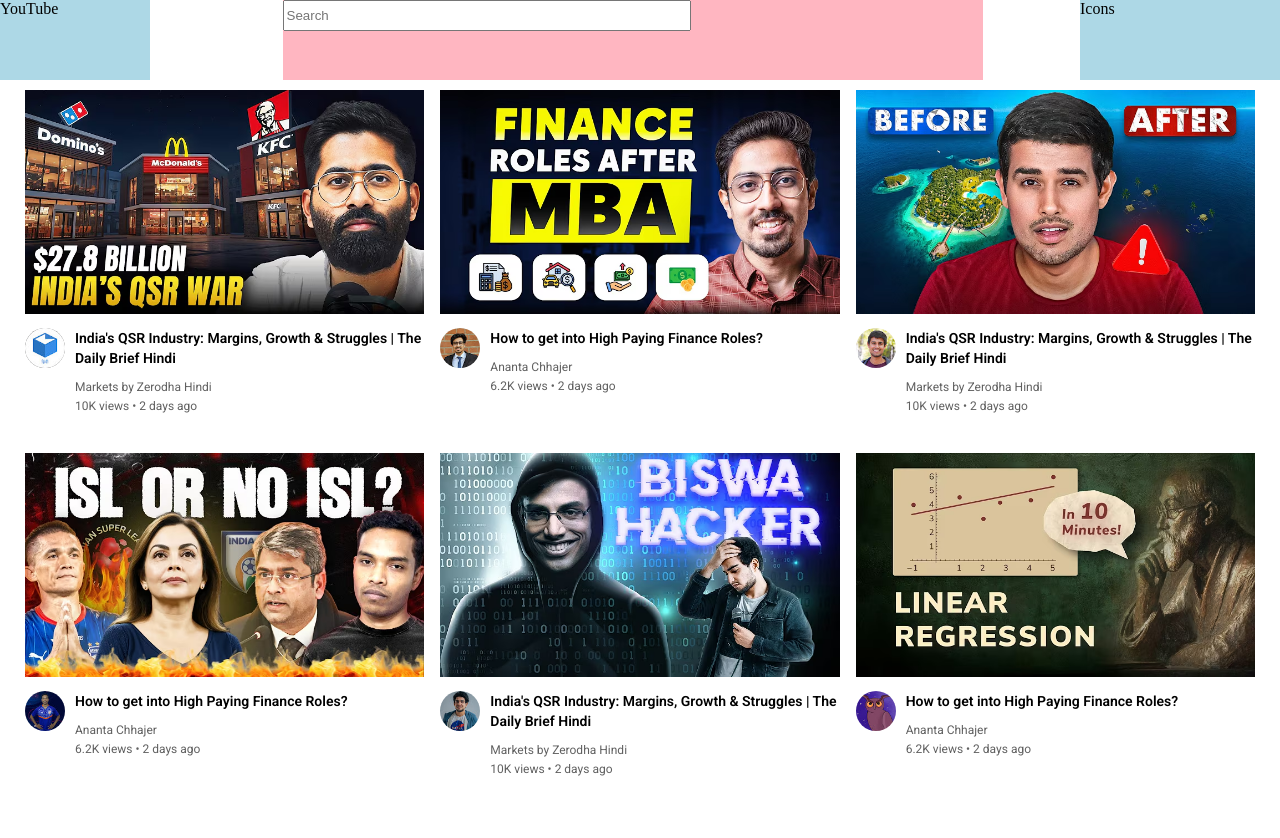
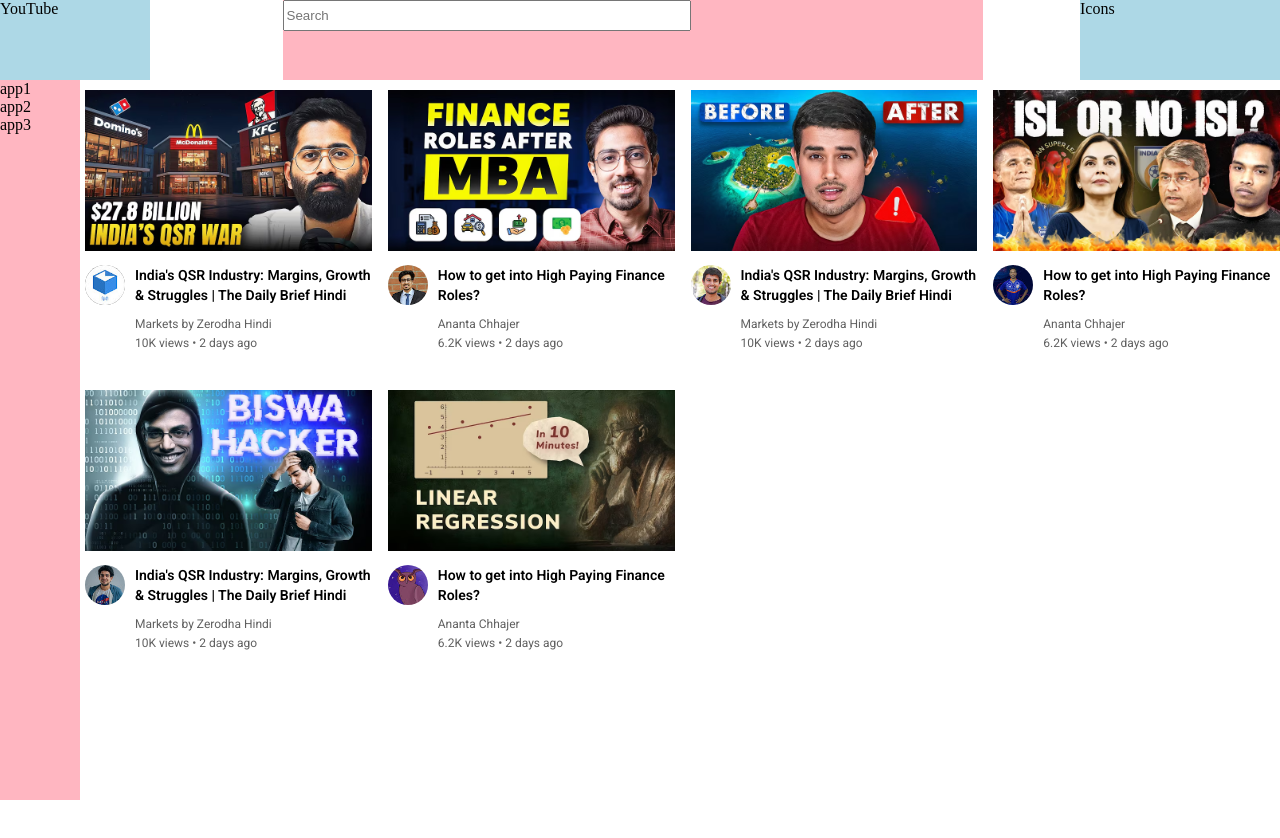
Before and after one commit to gparthiv/htmlcss_practice, a website: page youtube.html in a window 1280 px wide. Shown: the top 838 px of the page. Drawn offline with Linux system fonts and the light colour scheme.

Commit message:
Youtube Landing Page w HTMLCSS

```diff
--- a/css file/general.css
+++ b/css file/general.css
@@ -7,7 +7,7 @@
 body {
     padding-bottom: 1200px;
     padding-left: 25px;
-    padding-right: 25px;
+    padding-left: 85px;
     padding-top: 90px;
     margin: 0;
 }
--- a/css file/header.css
+++ b/css file/header.css
@@ -14,6 +14,19 @@
             left: 0;
             background-color: white;
             /* align-items: center; */
+        }
+
+        .sidebar{
+            display: block;
+            position: fixed;
+            left: 0;
+            bottom: 0;
+            right: 0;
+            top: 80px;
+            width: 80px;
+;
+            background-color: lightpink;
+            justify-content:left;
         }
 
         .left {
--- a/css file/video.css
+++ b/css file/video.css
@@ -1,5 +1,3 @@
-
-
 .thumbnail {
     width: 100%;
 }
@@ -42,3 +40,21 @@
     row-gap: 40px;
     column-gap: 16px;
 }
+
+@media (max-width: 720px) {
+    .ytgrid {
+        grid-template-columns: 1fr 1fr;
+    }
+}
+
+@media((min-width: 721px) and (max-width:1079px)) {
+    .ytgrid {
+        grid-template-columns: 1fr 1fr 1fr;
+    }
+}
+
+@media(min-width: 1080px) {
+    .ytgrid {
+        grid-template-columns: 1fr 1fr 1fr 1fr;
+    }
+}
--- a/youtube.html
+++ b/youtube.html
@@ -19,6 +19,11 @@
         <div class="left">YouTube</div>
         <div class="mid"><input class="search" type="text" placeholder="Search"></div>
         <div class="right">Icons</div>
+    </div>
+    <div class="sidebar">
+        <div>app1</div>
+        <div>app2</div>
+        <div>app3</div>
     </div>
     <div class="ytgrid">
         <div class="videoblock">
```
Lines whose indentation alone changed are shown as unchanged.
